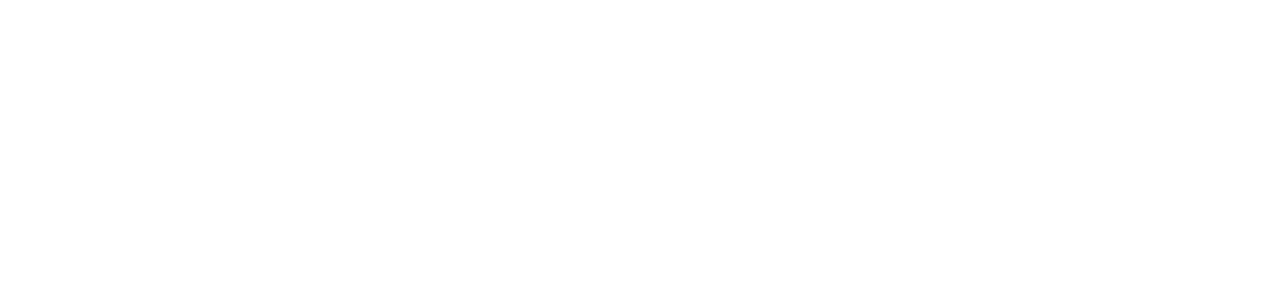
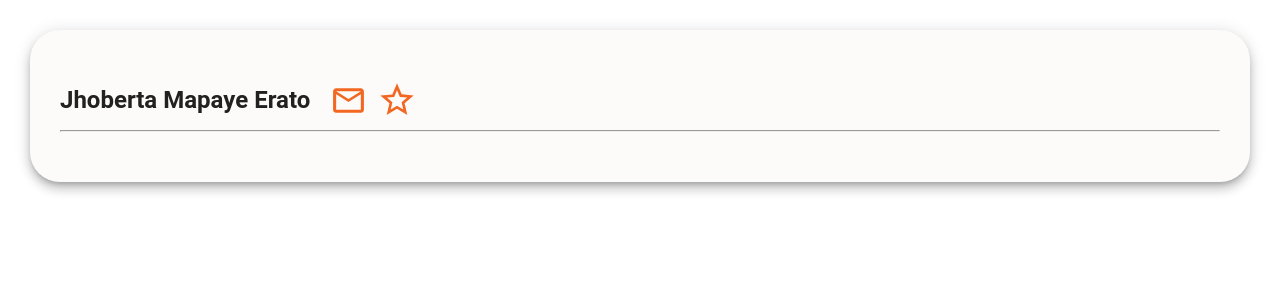
Before and after one commit to jhunel18/ojtconnect-com, a React (Vite) app: page /studentlist in a window 1280 px wide. Before the commit this address had no page. Shown: the top 300 px of the page. Built offline with nearby package versions, Linux system fonts and the light colour scheme.

Commit message:
Student List

```diff
--- /dev/null
+++ b/src/components/StudentListComp.jsx
@@ -0,0 +1,43 @@
+import { Box, Paper, Typography } from '@mui/material'
+import EmailOutlinedIcon from '@mui/icons-material/EmailOutlined';
+import StarBorderOutlinedIcon from '@mui/icons-material/StarBorderOutlined';
+import React from 'react'
+
+const StudentListComp = ({student = {
+    name: 'Jhoberta Mapaye Erato',
+    course: 'BSIT',
+    university: 'PUP Unisan Branch',
+
+}}) => {
+
+    return (<>
+        <Paper
+            sx={{
+                background: '#FDFBFA',
+                p: '50px 30px',
+                borderRadius: '30px',
+                m: '30px',
+                '&:hover':{
+                    borderLeft: '10px solid #FFDDC3'
+                }
+            }}
+            elevation={7}
+        >
+            <Box display={'flex'} justifyContent={'flex-start'} alignItems={'center'} mb={'10px'}>
+                <Typography variant='h5'
+                    sx={{
+                        fontWeight: 'bolder',
+                        mr: '20px'
+                    }}
+                >
+                    {student.name}
+                </Typography>
+                <EmailOutlinedIcon sx={{fontSize: 37, color: '#F26822', mr: '10px'}}/>
+                <StarBorderOutlinedIcon sx={{fontSize: 40, color: '#F26822'}}/>
+            </Box>
+            <hr />
+        </Paper>
+    </>)
+}
+
+export default StudentListComp
--- a/src/routes.jsx
+++ b/src/routes.jsx
@@ -9,12 +9,14 @@ import CalendarComp from './components/CalendarComp'
 import SchedulesComp from './components/SchedulesComp'
 import MessageNotifTopComp from './shared/components/MessageNotifTopComp'
 import EmailOutlinedIcon from '@mui/icons-material/EmailOutlined';
+import StudentListComp from './components/StudentListComp'
 
 const AppRoutes = () => {
     return (<>
         <Routes>
             <Route path='' element={<LandingPage />} />
             <Route path='/calendar' element={<CalendarComp />} />
+            <Route path='/studentlist' element={<StudentListComp />} />
             <Route path='/schedules' element={<SchedulesComp />} />
             <Route path='/notif' element={<MessageNotifTopComp name={"Notifications"} icon={<EmailOutlinedIcon />} />} />
             <Route path='/login' element={<HomePage />} />
```
Also changed, not shown: src/assets/company2.png.
